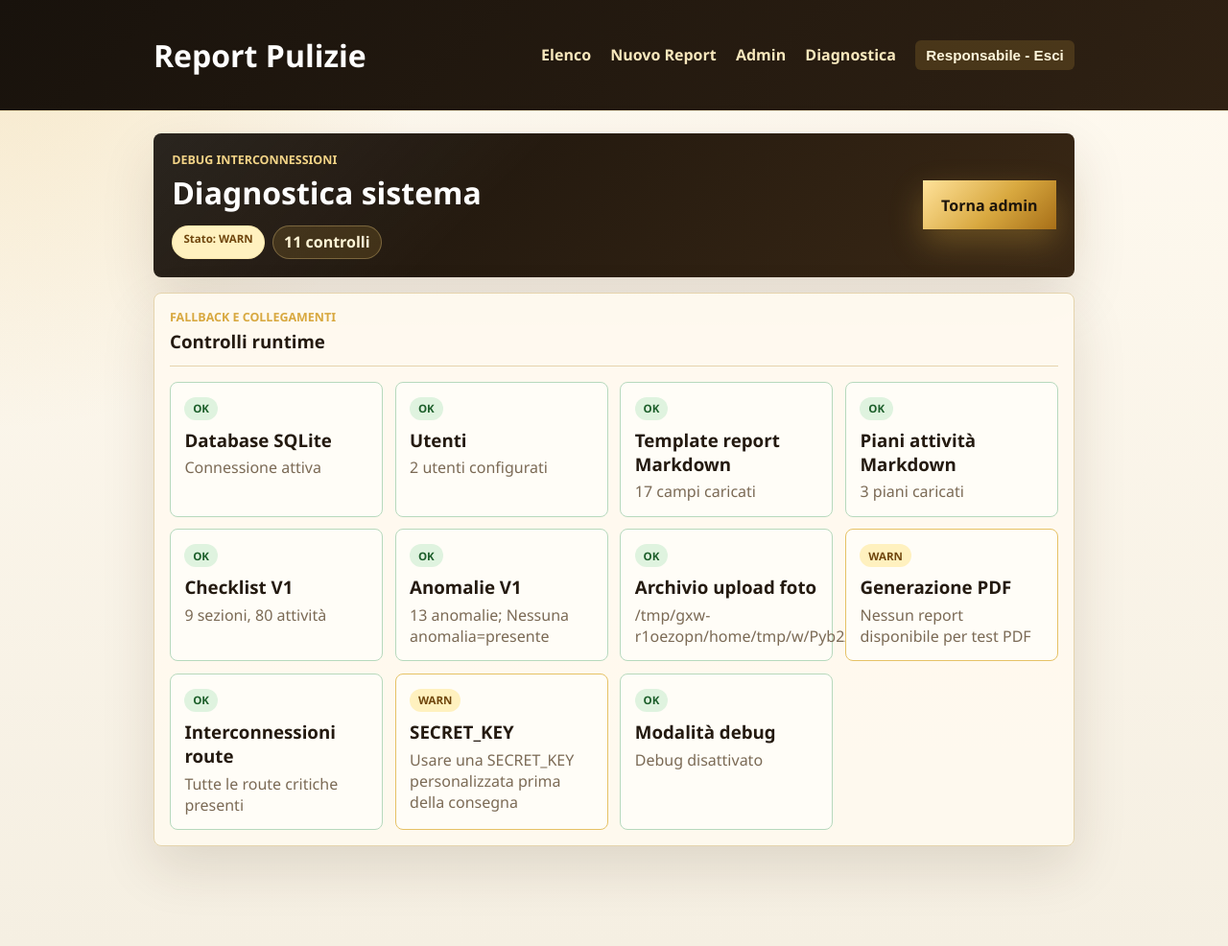
After one commit to Marco26-hub/Report_pulizie, a Flask app: page /admin/diagnostics in a window 1280 px wide. The commit adds this page. Shown: the whole page at 96% size. Run offline with Flask 3, Linux system fonts and the light colour scheme; the visitor is signed in with stand-in values (Sample User, id 1); data comes from the database, SQL or seed files in the repository; data that the repository does not hold is empty.

Commit message:
Add admin diagnostics and fallback checks

```diff
--- a/src/app.py
+++ b/src/app.py
@@ -8,7 +8,7 @@ from pathlib import Path
 from urllib.parse import quote_plus, urlparse
 
 from dotenv import load_dotenv
-from flask import Flask, abort, redirect, render_template, request, send_file, send_from_directory, session, url_for
+from flask import Flask, abort, current_app, redirect, render_template, request, send_file, send_from_directory, session, url_for
 from sqlalchemy import text
 from werkzeug.security import check_password_hash, generate_password_hash
 from werkzeug.utils import secure_filename
@@ -170,6 +170,7 @@ def _save_report_photos(report: ReportPulizia) -> None:
         original_name = secure_filename(uploaded_file.filename)
         extension = original_name.rsplit(".", 1)[-1].lower() if "." in original_name else ""
         if extension not in ALLOWED_PHOTO_EXTENSIONS:
+            current_app.logger.warning("Foto ignorata per estensione non valida: %s", original_name)
             continue
 
         upload_root.mkdir(parents=True, exist_ok=True)
@@ -226,6 +227,133 @@ def _build_report_pdf(report: ReportPulizia) -> tuple[bytes, str]:
     safe_operatore = secure_filename(report.operatore or "operatore")
     filename = f"report-pulizia-{safe_cliente}-{report.data.strftime('%Y-%m-%d')}-{safe_operatore}.pdf"
     return pdf_bytes, filename
+
+
+def _diagnostic_item(name: str, status: str, detail: str) -> dict[str, str]:
+    return {"name": name, "status": status, "detail": detail}
+
+
+def _run_diagnostics(app: Flask) -> list[dict[str, str]]:
+    checks: list[dict[str, str]] = []
+
+    try:
+        db.session.execute(text("SELECT 1"))
+        checks.append(_diagnostic_item("Database SQLite", "ok", "Connessione attiva"))
+    except Exception as exc:
+        checks.append(_diagnostic_item("Database SQLite", "error", str(exc)))
+
+    user_count = User.query.count()
+    checks.append(
+        _diagnostic_item(
+            "Utenti",
+            "ok" if user_count >= 2 else "warn",
+            f"{user_count} utenti configurati",
+        )
+    )
+
+    template_path = BASE_DIR / "templates" / "report_template.md"
+    template_fields = load_report_template_fields(BASE_DIR)
+    expected_template_keys = {"data", "cliente", "operatore", "attivita_svolte", "totale_ore"}
+    template_keys = {field.key for field in template_fields}
+    if not template_path.exists():
+        checks.append(_diagnostic_item("Template report Markdown", "error", "File templates/report_template.md mancante"))
+    elif not expected_template_keys.issubset(template_keys):
+        missing = ", ".join(sorted(expected_template_keys - template_keys))
+        checks.append(_diagnostic_item("Template report Markdown", "warn", f"Campi chiave mancanti: {missing}"))
+    else:
+        checks.append(_diagnostic_item("Template report Markdown", "ok", f"{len(template_fields)} campi caricati"))
+
+    try:
+        plans = load_activity_plans(BASE_DIR)
+        checks.append(
+            _diagnostic_item(
+                "Piani attività Markdown",
+                "ok" if plans else "warn",
+                f"{len(plans)} piani caricati",
+            )
+        )
+    except Exception as exc:
+        checks.append(_diagnostic_item("Piani attività Markdown", "error", str(exc)))
+
+    try:
+        sections = load_checklist_sections(BASE_DIR)
+        item_count = sum(len(section.items) for section in sections)
+        checks.append(
+            _diagnostic_item(
+                "Checklist V1",
+                "ok" if sections and item_count else "error",
+                f"{len(sections)} sezioni, {item_count} attività",
+            )
+        )
+    except Exception as exc:
+        checks.append(_diagnostic_item("Checklist V1", "error", str(exc)))
+
+    try:
+        anomalies = load_anomalies(BASE_DIR)
+        has_none = "Nessuna anomalia" in anomalies
+        checks.append(
+            _diagnostic_item(
+                "Anomalie V1",
+                "ok" if anomalies and has_none else "warn",
+                f"{len(anomalies)} anomalie; Nessuna anomalia={'presente' if has_none else 'mancante'}",
+            )
+        )
+    except Exception as exc:
+        checks.append(_diagnostic_item("Anomalie V1", "error", str(exc)))
+
+    upload_dir = Path(app.config["UPLOAD_FOLDER"])
+    try:
+        upload_dir.mkdir(parents=True, exist_ok=True)
+        probe = upload_dir / ".diagnostic-write-test"
+        probe.write_text("ok", encoding="utf-8")
+        probe.unlink()
+        checks.append(_diagnostic_item("Archivio upload foto", "ok", str(upload_dir)))
+    except Exception as exc:
+        checks.append(_diagnostic_item("Archivio upload foto", "error", str(exc)))
+
+    latest_report = ReportPulizia.query.order_by(ReportPulizia.id.desc()).first()
+    if latest_report is None:
+        checks.append(_diagnostic_item("Generazione PDF", "warn", "Nessun report disponibile per test PDF"))
+    else:
+        try:
+            pdf_bytes, filename = _build_report_pdf(latest_report)
+            checks.append(_diagnostic_item("Generazione PDF", "ok", f"{filename} ({len(pdf_bytes)} byte)"))
+        except Exception as exc:
+            checks.append(_diagnostic_item("Generazione PDF", "error", str(exc)))
+
+    required_endpoints = {
+        "login",
+        "index",
+        "new_report",
+        "admin_dashboard",
+        "photo_archive",
+        "report_pdf_export",
+        "report_pdf_download",
+        "reports_csv",
+        "healthz",
+    }
+    endpoints = {rule.endpoint for rule in app.url_map.iter_rules()}
+    missing_endpoints = required_endpoints - endpoints
+    checks.append(
+        _diagnostic_item(
+            "Interconnessioni route",
+            "ok" if not missing_endpoints else "error",
+            "Tutte le route critiche presenti" if not missing_endpoints else f"Mancano: {', '.join(sorted(missing_endpoints))}",
+        )
+    )
+
+    secret_key = app.config.get("SECRET_KEY")
+    if secret_key in {"dev-secret-key", "change-me"}:
+        checks.append(_diagnostic_item("SECRET_KEY", "warn", "Usare una SECRET_KEY personalizzata prima della consegna"))
+    else:
+        checks.append(_diagnostic_item("SECRET_KEY", "ok", "Configurata"))
+
+    if os.getenv("FLASK_DEBUG", "0") == "1":
+        checks.append(_diagnostic_item("Modalità debug", "warn", "FLASK_DEBUG=1: usare gunicorn/FLASK_DEBUG=0 in consegna"))
+    else:
+        checks.append(_diagnostic_item("Modalità debug", "ok", "Debug disattivato"))
+
+    return checks
 
 
 def create_app(test_config: dict | None = None) -> Flask:
@@ -342,6 +470,14 @@ def create_app(test_config: dict | None = None) -> Flask:
             sends=sends,
             users=users,
         )
+
+    @app.get("/admin/diagnostics")
+    @admin_required
+    def admin_diagnostics():
+        checks = _run_diagnostics(app)
+        status_order = {"error": 0, "warn": 1, "ok": 2}
+        overall = min((check["status"] for check in checks), key=lambda status: status_order[status], default="ok")
+        return render_template("admin_diagnostics.html", checks=checks, overall=overall)
 
     @app.post("/admin/reports/<int:report_id>/status")
     @admin_required
--- a/static/styles.css
+++ b/static/styles.css
@@ -454,6 +454,63 @@ summary {
   color: #f8e8bd;
 }
 
+.diagnostic-grid {
+  display: grid;
+  grid-template-columns: repeat(auto-fit, minmax(220px, 1fr));
+  gap: 0.8rem;
+}
+
+.diagnostic-card {
+  border: 1px solid var(--border);
+  border-radius: 8px;
+  padding: 0.9rem;
+  background: #fffdf7;
+}
+
+.diagnostic-card h3 {
+  margin: 0.5rem 0 0.35rem;
+}
+
+.diagnostic-card p {
+  color: var(--muted);
+  margin: 0;
+}
+
+.diagnostic-card.ok {
+  border-color: #b7d9bd;
+}
+
+.diagnostic-card.warn {
+  border-color: #e6c266;
+}
+
+.diagnostic-card.error {
+  border-color: #e08a8a;
+}
+
+.diagnostic-badge {
+  border-radius: 999px;
+  display: inline-block;
+  font-size: 0.72rem;
+  font-weight: 850;
+  padding: 0.28rem 0.55rem;
+}
+
+.diagnostic-badge.ok {
+  background: #dff3df;
+  color: #1d5f2b;
+}
+
+.diagnostic-badge.warn {
+  background: #fff1bf;
+  color: #70460d;
+}
+
+.diagnostic-badge.error {
+  background: #fde2e2;
+  color: #9b1c1c;
+}
+
 .login-shell {
   display: grid;
   grid-template-columns: minmax(0, 1fr) minmax(280px, 380px);
--- a/templates/admin_dashboard.html
+++ b/templates/admin_dashboard.html
@@ -10,7 +10,10 @@
       <span>{{ users|length }} utenti</span>
     </div>
   </div>
-  <a class="button quick-pdf-button" href="{{ url_for('reports_csv') }}">Esporta CSV</a>
+  <div class="export-actions">
+    <a class="button quick-pdf-button" href="{{ url_for('reports_csv') }}">Esporta CSV</a>
+    <a class="button secondary" href="{{ url_for('admin_diagnostics') }}">Diagnostica</a>
+  </div>
 </section>
 
 <section class="report-metrics">
--- /dev/null
+++ b/templates/admin_diagnostics.html
@@ -0,0 +1,33 @@
+{% extends "base.html" %}
+{% block title %}Diagnostica{% endblock %}
+{% block content %}
+<section class="report-hero">
+  <div>
+    <p class="eyebrow">Debug interconnessioni</p>
+    <h2>Diagnostica sistema</h2>
+    <div class="hero-meta">
+      <span class="diagnostic-badge {{ overall }}">Stato: {{ overall|upper }}</span>
+      <span>{{ checks|length }} controlli</span>
+    </div>
+  </div>
+  <a class="button quick-pdf-button" href="{{ url_for('admin_dashboard') }}">Torna admin</a>
+</section>
+
+<section class="report-panel">
+  <div class="panel-heading">
+    <div>
+      <p class="eyebrow">Fallback e collegamenti</p>
+      <h3>Controlli runtime</h3>
+    </div>
+  </div>
+  <div class="diagnostic-grid">
+    {% for check in checks %}
+      <article class="diagnostic-card {{ check.status }}">
+        <span class="diagnostic-badge {{ check.status }}">{{ check.status|upper }}</span>
+        <h3>{{ check.name }}</h3>
+        <p>{{ check.detail }}</p>
+      </article>
+    {% endfor %}
+  </div>
+</section>
+{% endblock %}
--- a/templates/base.html
+++ b/templates/base.html
@@ -16,6 +16,7 @@
             <a href="{{ url_for('new_report') }}">Nuovo Report</a>
             {% if current_user.is_admin %}
               <a href="{{ url_for('admin_dashboard') }}">Admin</a>
+              <a href="{{ url_for('admin_diagnostics') }}">Diagnostica</a>
             {% endif %}
             <form method="post" action="{{ url_for('logout') }}" class="nav-logout">
               <button type="submit">{{ current_user.display_name }} - Esci</button>
```
Also changed, not shown: docs/SELL_READY_V1.md (+1 -0 lines), tests/test_app.py (+12 -0 lines), README.md.
